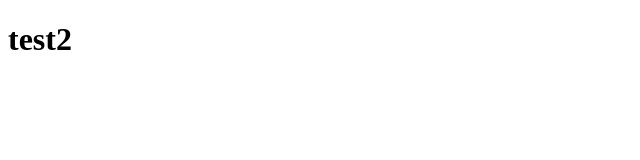
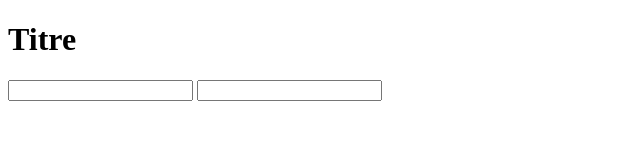
Before and after one commit to anthonyoo/test, a plain HTML site: page index.html in a window 1280 px wide. Shown: the whole page, without its empty margins (0-640 px from the left). Drawn offline with Linux system fonts and the light colour scheme.

Commit message:
ajout formulaire + input

```diff
--- a/index.html
+++ b/index.html
@@ -6,6 +6,10 @@
     <title>Document</title>
 </head>
 <body>
-    <h1>test2</h1>
+    <h1>Titre</h1>
+    <form action="" method="POST">
+        <input type="text" name="text01">
+        <input type="text" name="text02">
+    </form>
 </body>
 </html>
```
